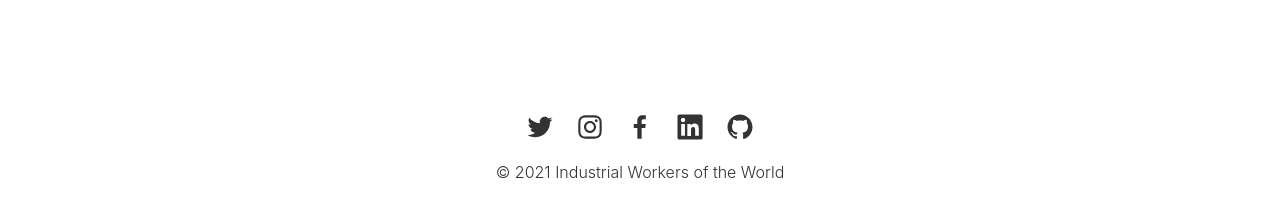
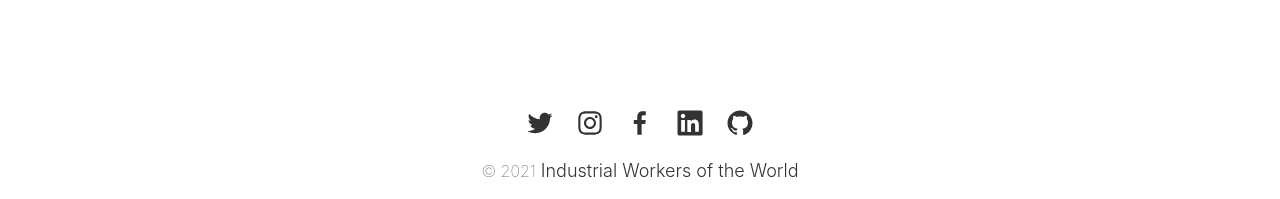
Before and after one commit to iww/jobs.iww.org, a Jekyll site: the page built from index.html, in a window 1280 px wide. Shown: the part 698-897 px from the top of the page. Built offline with Jekyll 4.4.1, drawn with Linux system fonts in a browser that asks for light colours.

Commit message:
Update main.scss

```diff
--- a/assets/css/main.scss
+++ b/assets/css/main.scss
@@ -94,10 +94,14 @@ footer {
   padding-bottom: 1rem;
 
   span {
-    font-size: 1rem;
-    font-weight: 100;
 
-    a {
+    a:first-child {
+      font-size: 1rem;
+      font-weight: 100;
+      color: inherit;
+    }
+
+    a:last-child {
       font-weight: 300;
       color: inherit;
     }
```
